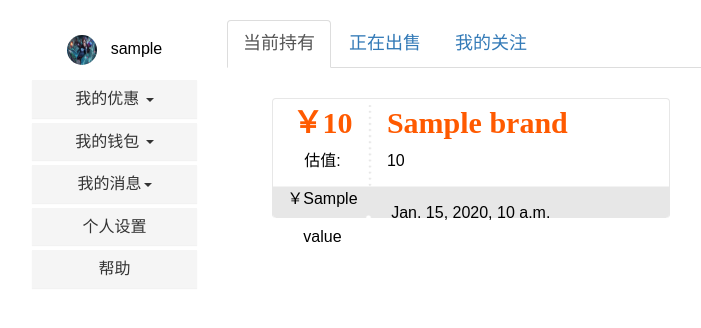
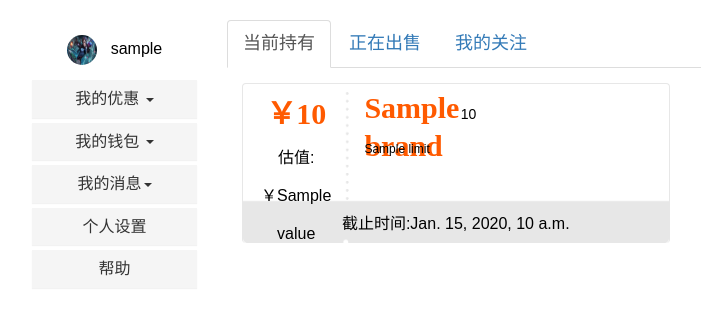
Before and after one commit to pharra/UHuiForCitiCup, a Django app: template UHuiWebApp/templates/user.html in a window 1280 px wide. Shown: the part 52-380 px from the top of the page, without its empty margins (38-739 px from the left). Run offline with Django 3.2, Linux system fonts and the light colour scheme; the template is opened without the code that fills it: most values are stand-ins (such as "Sample title", 1, 10 or a date in 2020); some libraries are stand-ins or nearby versions.

Commit message:
add coupons css

```diff
--- a/UHuiWebApp/static/css/style.css
+++ b/UHuiWebApp/static/css/style.css
@@ -631,9 +631,7 @@ button[type=button]:disabled {
 .userinfo-setting-body .user_id_content {
     margin: 0;
 }
-.tab-content{
-    margin: 15px;
-}
+
 .user-coupons{
     border-left: 1px solid #e7e7e7;
     border-top: 1px solid #e7e7e7;
@@ -641,23 +639,23 @@ button[type=button]:disabled {
     border-radius: 4px;
     -webkit-border-radius: 4px;
     -moz-border-radius: 4px;
-    height: 120px;
+    height: 160px;
     margin: 15px;
     background-image: url("/static/images/coupons.png");
     background-position: 0 0;
     background-size: 100% 100%;
 }
 
-.user-coupons .user-coupons-left,.user-coupons-right{
-    height: 90px;
+.user-coupons .user-coupons-left,.user-coupons-middle{
+    height: 120px;
     padding: 5px;
-    line-height: 10px;
+    line-height: 30px;
 }
 
 .user-coupons-left{
     text-align: center;
 }
-.user-coupons-right{
+.user-coupons-middle{
     padding-left: 15px;
 }
 p{
@@ -668,15 +666,52 @@ p{
     /*height: 40px;*/
 }
 
-.user-coupons  .user-coupons-left-value,.user-coupons-right-value{
+.user-coupons  .user-coupons-left-value{
    font-size: 30px;
     font-weight: bold;
     font-family: Century Gothic;
     color: #ff5a00;
+    height: 50px;
+    line-height: 50px;
+}
+.user-coupons .user-coupons-middle-value{
+
+    line-height:50px;
+    padding: 0;
+    bottom: 0;
+    height: 50px;
     /*height: 40px;*/
 }
+.user-coupons .user-coupons-middle-value p{
+    display: inline-block;
+    font-size: 14px;
+}
+.user-coupons .user-coupons-middle-value .font-class{
+    font-size: 30px;
+    font-weight: bold;
+    font-family: Century Gothic;
+    color: #ff5a00;
+}
+.user-coupons-middle span{
+    position: relative;
+    padding: 0;
+    bottom: 0;
+}
 .user-coupons-bottom{
-    height: 30px;
+    height: 40px;
     padding: 5px;
     text-align: center;
 }
+
+.user-coupons-bottom p{
+    height: 30px;
+    line-height: 30px;
+}
+
+ .user-coupons .user-coupons-middle-value .user-coupons-middle-value-limits-p{
+    font-size: 12px;
+    margin: 0;
+     height: 20px;
+    display: block;
+     line-height: 20px;
+}
--- a/UHuiWebApp/templates/user.html
+++ b/UHuiWebApp/templates/user.html
@@ -236,16 +236,28 @@
                                         </p>
 
                                     </div>
-                                    <div class="col-md-9 col-lg-9 col-sm-9 user-coupons-right">
-                                    <p class="user-coupons-right-value">
+                                    <div class="col-md-6 col-lg-6 col-sm-6 user-coupons-middle">
+                                        <div class="user-coupons-middle-value col-md-6 col-lg-6 col-sm-6">
+                                            <p class="font-class">
                                                 {{ i.brand }}
                                             </p>
+                                        </div>
+                                        <div class="col-md-6 col-lg-6 col-sm-6 user-coupons-middle-value">
                                             <p>
                                                 {{ i.discount }}
                                             </p>
                                         </div>
+                                        <div class="col-md-12 col-lg-12 col-sm-12 user-coupons-middle-value">
+                                            {% for k in i.limits %}
+                                                <p class="user-coupons-middle-value-limits-p">{{ k }}</p>
+                                            {% endfor %}
+                                        </div>
+
+
+                                    </div>
+
                                     <div class="col-md-12 col-lg-12 col-sm-12 user-coupons-bottom">
-                                         <p>{{ i.expiredTime }}</p>
+                                        <p>截止时间:{{ i.expiredTime }}</p>
                                     </div>
 
                                 </div>
@@ -500,7 +512,7 @@
                     </li>
                 </ul>
 
-                <div class="tab-content " id="tab_hel_content ">
+                <div class="tab-content" id="tab_hel_content ">
                     <div class="tab-pane fade in active ">
                         <p>help</p>
                     </div>
```
Lines whose indentation alone changed are shown as unchanged.
